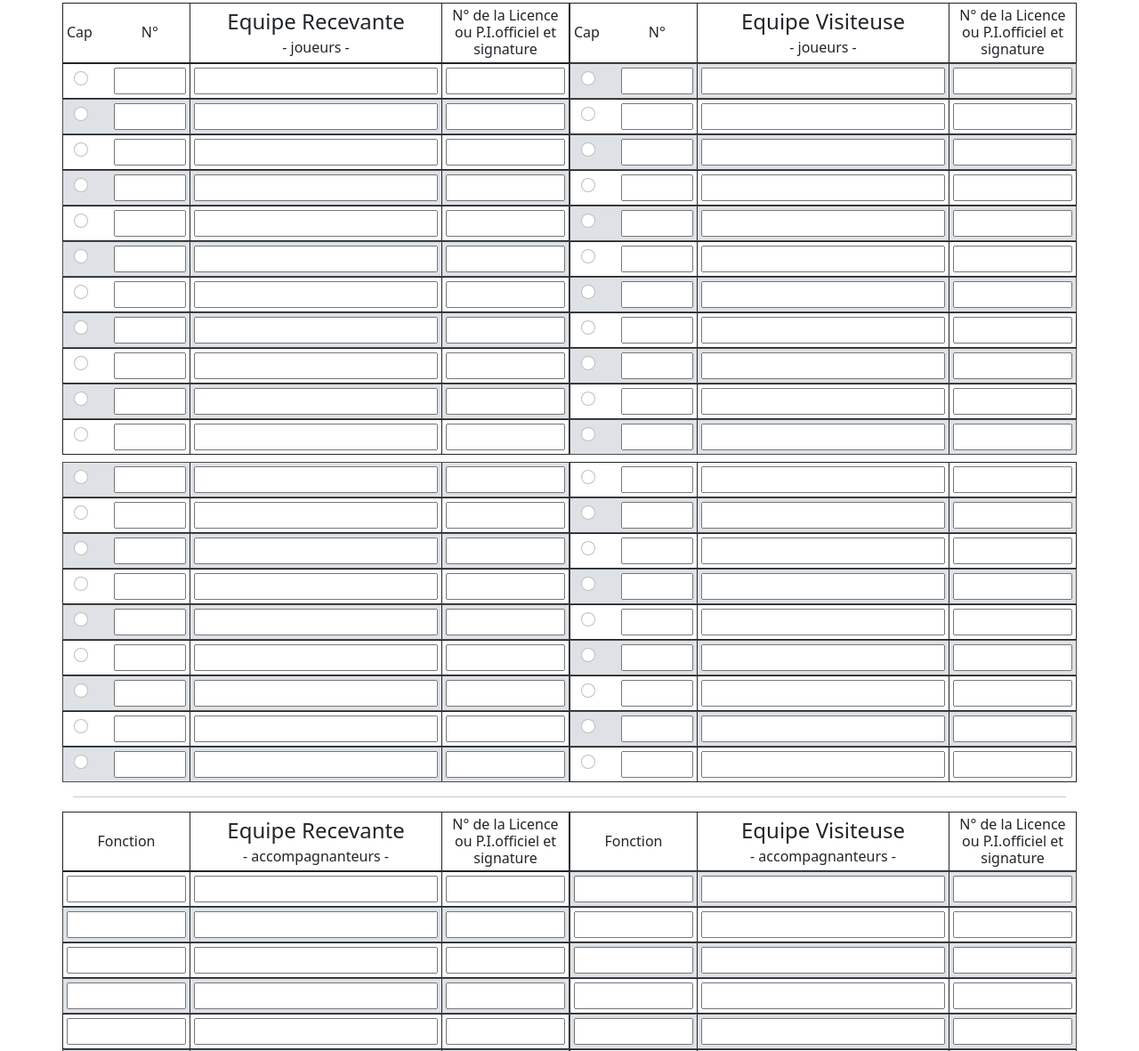
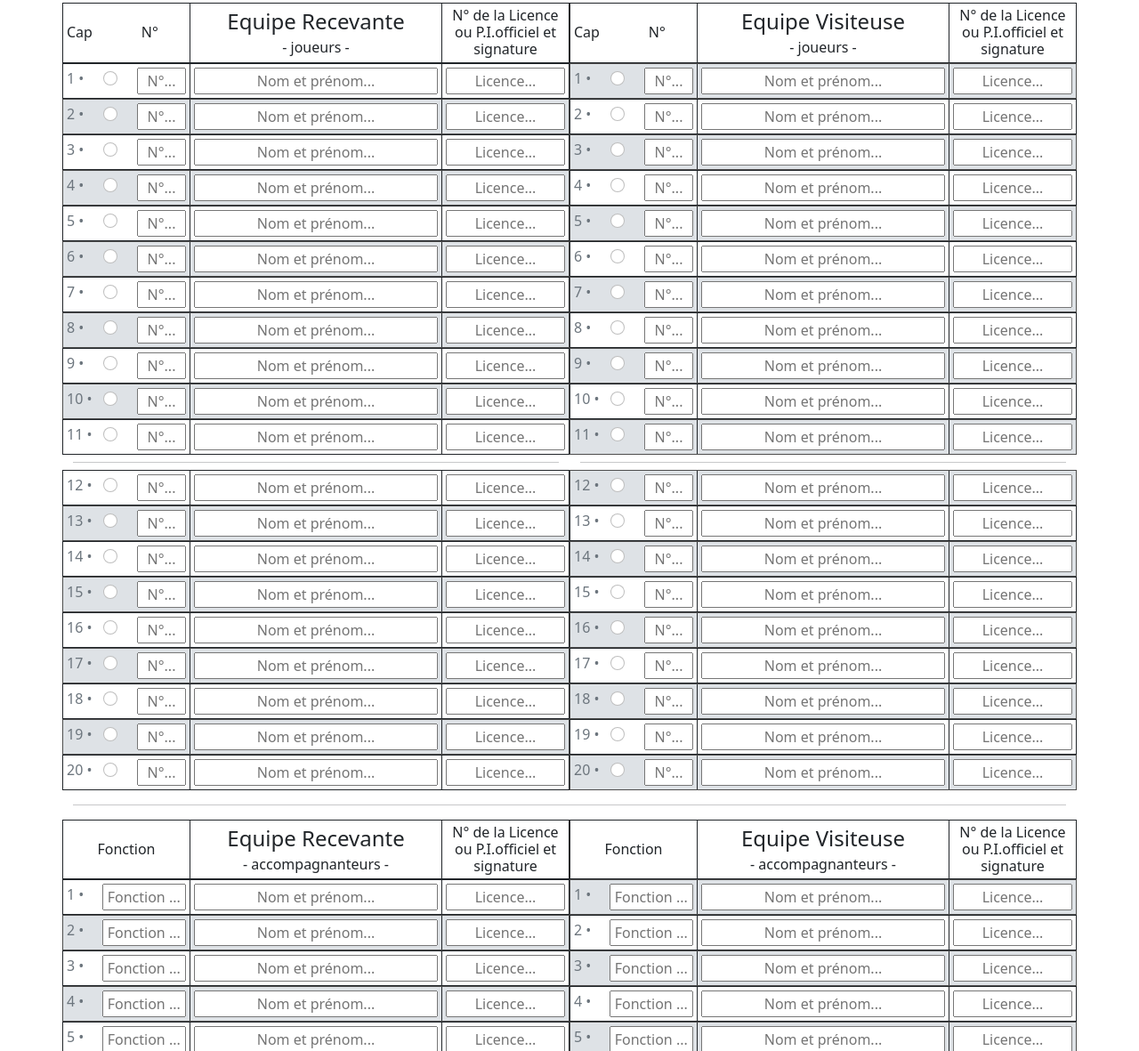
Before and after one commit to tsrhayar/fm, a plain HTML site: page index.html in a window 1280 px wide. Shown: the part 354-1535 px from the top of the page at 89% size. Drawn offline with nearby package versions, Linux system fonts and the light colour scheme.

Commit message:
taha commit

```diff
--- a/index.html
+++ b/index.html
@@ -154,16 +154,12 @@
                 </div>
               </div>
             </div>
-            <div
-              class="col-12 col-lg-6 p-1 order-0 order-lg-1 d-flex border border-dark flex-column nom-joueur-head"
-            >
+            <div class="col-12 col-lg-6 p-1 order-0 order-lg-1 d-flex border border-dark flex-column nom-joueur-head">
               <h4 class="m-auto equipe-recevante">Equipe Recevante</h4>
               <h6 class="m-auto">- joueurs -</h6>
             </div>
             <div class="col-8 col-lg-3 p-1 order-2 order-lg-2 d-flex num-licence-head">
-              <h6 class="m-auto text-center text-num-licence">
-                N° de la Licence ou P.I.officiel et signature
-              </h6>
+              <h6 class="m-auto text-center text-num-licence">N° de la Licence ou P.I.officiel et signature</h6>
             </div>
           </div>
           <div class="joueurs-recevante" id="joueurs-recevante"></div>
@@ -180,16 +176,12 @@
                 </div>
               </div>
             </div>
-            <div
-              class="col-12 col-lg-6 p-1 order-0 order-lg-1 d-flex border border-dark flex-column nom-joueur-head"
-            >
+            <div class="col-12 col-lg-6 p-1 order-0 order-lg-1 d-flex border border-dark flex-column nom-joueur-head">
               <h4 class="m-auto equipe-recevante">Equipe Visiteuse</h4>
               <h6 class="m-auto">- joueurs -</h6>
             </div>
             <div class="col-8 col-lg-3 p-1 order-2 order-lg-2 d-flex num-licence-head">
-              <h6 class="m-auto text-center text-num-licence">
-                N° de la Licence ou P.I.officiel et signature
-              </h6>
+              <h6 class="m-auto text-center text-num-licence">N° de la Licence ou P.I.officiel et signature</h6>
             </div>
           </div>
           <div class="joueurs-visiteuse" id="joueurs-visiteuse"></div>
@@ -202,42 +194,30 @@
       <div class="row">
         <div class="col-12 col-sm-6">
           <div class="row border border-dark">
-            <div
-              class="col-4 col-lg-3 p-1 order-1 order-lg-0 d-flex border border-dark num-joueur-head"
-            >
+            <div class="col-4 col-lg-3 p-1 order-1 order-lg-0 d-flex border border-dark num-joueur-head">
               <h6 class="m-auto">Fonction</h6>
             </div>
-            <div
-              class="col-12 col-lg-6 p-1 order-0 order-lg-1 d-flex border border-dark flex-column nom-joueur-head"
-            >
+            <div class="col-12 col-lg-6 p-1 order-0 order-lg-1 d-flex border border-dark flex-column nom-joueur-head">
               <h4 class="m-auto equipe-recevante">Equipe Recevante</h4>
               <h6 class="m-auto">- accompagnanteurs -</h6>
             </div>
             <div class="col-8 col-lg-3 p-1 order-2 order-lg-2 d-flex num-licence-head">
-              <h6 class="m-auto text-center text-num-licence">
-                N° de la Licence ou P.I.officiel et signature
-              </h6>
+              <h6 class="m-auto text-center text-num-licence">N° de la Licence ou P.I.officiel et signature</h6>
             </div>
           </div>
           <div class="accompagnanteurs-recevante" id="accompagnanteurs-recevante"></div>
         </div>
         <div class="col-12 col-sm-6">
           <div class="row border border-dark">
-            <div
-              class="col-4 col-lg-3 p-1 order-1 order-lg-0 d-flex border border-dark num-joueur-head"
-            >
+            <div class="col-4 col-lg-3 p-1 order-1 order-lg-0 d-flex border border-dark num-joueur-head">
               <h6 class="m-auto">Fonction</h6>
             </div>
-            <div
-              class="col-12 col-lg-6 p-1 order-0 order-lg-1 d-flex border border-dark flex-column nom-joueur-head"
-            >
+            <div class="col-12 col-lg-6 p-1 order-0 order-lg-1 d-flex border border-dark flex-column nom-joueur-head">
               <h4 class="m-auto equipe-recevante">Equipe Visiteuse</h4>
               <h6 class="m-auto">- accompagnanteurs -</h6>
             </div>
             <div class="col-8 col-lg-3 p-1 order-2 order-lg-2 d-flex num-licence-head">
-              <h6 class="m-auto text-center text-num-licence">
-                N° de la Licence ou P.I.officiel et signature
-              </h6>
+              <h6 class="m-auto text-center text-num-licence">N° de la Licence ou P.I.officiel et signature</h6>
             </div>
           </div>
           <div class="accompagnanteurs-visiteuse" id="accompagnanteurs-visiteuse"></div>
@@ -399,9 +379,7 @@
         <div class="col-12" id="reserve-technique">
           <div class="row">
             <div class="col-12 border border-dark reserve-technique-default d-flex">
-              <span class="h2 m-auto text-center text-muted opacity-50">
-                Reserves sur les questions techniques
-              </span>
+              <span class="h2 m-auto text-center text-muted opacity-50"> Reserves sur les questions techniques </span>
             </div>
           </div>
         </div>
@@ -419,9 +397,7 @@
               <span class="badge bg-secondary" id="ajouter-joueur-averti-recevante">Ajouter </span>
             </h6>
             <h6 class="ajouter">
-              <span class="badge bg-secondary" id="supprimer-joueur-averti-recevante"
-                >Supprimer</span
-              >
+              <span class="badge bg-secondary" id="supprimer-joueur-averti-recevante">Supprimer</span>
             </h6>
           </div>
           <div class="row mt-2">
@@ -437,9 +413,7 @@
                 >
                   Nom et prénom
                 </div>
-                <div
-                  class="col-8 col-lg-3 p-1 order-1 order-lg-2 d-flex flex-column text-center num-licence"
-                >
+                <div class="col-8 col-lg-3 p-1 order-1 order-lg-2 d-flex flex-column text-center num-licence">
                   Licence
                 </div>
               </div>
@@ -471,9 +445,7 @@
               ></span>
             </h6>
             <h6 class="ajouter">
-              <span class="badge bg-secondary" id="supprimer-joueur-averti-visiteuse"
-                >Supprimer</span
-              >
+              <span class="badge bg-secondary" id="supprimer-joueur-averti-visiteuse">Supprimer</span>
             </h6>
           </div>
           <div class="row mt-2">
@@ -489,9 +461,7 @@
                 >
                   Nom et prénom
                 </div>
-                <div
-                  class="col-8 col-lg-3 p-1 order-1 order-lg-2 d-flex flex-column text-center num-licence"
-                >
+                <div class="col-8 col-lg-3 p-1 order-1 order-lg-2 d-flex flex-column text-center num-licence">
                   Licence
                 </div>
               </div>
@@ -527,9 +497,7 @@
               ></span>
             </h6>
             <h6 class="ajouter">
-              <span class="badge bg-secondary" id="supprimer-joueur-explu-recevante"
-                >Supprimer</span
-              >
+              <span class="badge bg-secondary" id="supprimer-joueur-explu-recevante">Supprimer</span>
             </h6>
           </div>
           <div class="row mt-2">
@@ -545,9 +513,7 @@
                 >
                   Nom et prénom
                 </div>
-                <div
-                  class="col-8 col-lg-3 p-1 order-1 order-lg-2 d-flex flex-column text-center num-licence"
-                >
+                <div class="col-8 col-lg-3 p-1 order-1 order-lg-2 d-flex flex-column text-center num-licence">
                   Licence
                 </div>
               </div>
@@ -579,9 +545,7 @@
               ></span>
             </h6>
             <h6 class="ajouter">
-              <span class="badge bg-secondary" id="supprimer-joueur-explu-visiteuse"
-                >Supprimer</span
-              >
+              <span class="badge bg-secondary" id="supprimer-joueur-explu-visiteuse">Supprimer</span>
             </h6>
           </div>
           <div class="row mt-2">
@@ -597,9 +561,7 @@
                 >
                   Nom et prénom
                 </div>
-                <div
-                  class="col-8 col-lg-3 p-1 order-1 order-lg-2 d-flex flex-column text-center num-licence"
-                >
+                <div class="col-8 col-lg-3 p-1 order-1 order-lg-2 d-flex flex-column text-center num-licence">
                   Licence
                 </div>
               </div>
@@ -612,9 +574,7 @@
                     </div>
                   </div>
                 </div>
-                <div
-                  class="col-12 col-lg-6 p-1 order-2 order-lg-1 border border-dark flex-column nom-joueur"
-                >
+                <div class="col-12 col-lg-6 p-1 order-2 order-lg-1 border border-dark flex-column nom-joueur">
                   <input type="text" class="w-100 text-center" placeholder="Nom et prénom..." />
                 </div>
                 <div class="col-8 col-lg-3 p-1 order-1 order-lg-2 num-licence">
@@ -627,96 +587,31 @@
       </div>
       <!-- ! Avertisement -->
       <!-- * Joueurs blessés -->
-      <!-- <div class="row">
+      <div class="row">
         <div class="col-12 border border-dark">
-          <h5 class="text-center">Joueurs blessés</h5>
-          <hr />
-          <div class="d-flex">
-            <h6>-- :</h6>
-            &nbsp;&nbsp;
-            <h6 class="ajouter">
-              <span class="badge bg-secondary" id="ajouter-joueur-blesses-recevante"
-                >Ajouter <i class="fa-solid fa-plus"></i
-              ></span>
-            </h6>
-          </div>
-          <div class="row mt-2">
-            <div class="col-12" id="joueurs-averti-recevante">
-              <div class="row border border-dark avertisement mb-1 mx-1">
-                <div
-                  class="col-4 col-lg-3 p-1 order-0 order-lg-0 d-flex flex-column text-center border border-dark num-joueur"
-                >
-                  N°
-                </div>
-                <div
-                  class="col-12 col-lg-6 p-1 order-2 order-lg-1 d-flex flex-column text-center border border-dark nom-joueur"
-                >
-                  Nom et prénom
-                </div>
-                <div
-                  class="col-8 col-lg-3 p-1 order-1 order-lg-2 d-flex flex-column text-center num-licence"
-                >
-                  Licence
-                </div>
-              </div>
-              <div class="row border border-dark avertisement mb-1 mx-1">
-                <div class="col-4 col-lg-3 p-1 order-0 order-lg-0 border border-dark num-joueur">
-                  <input type="number" class="w-100 text-center" placeholder="N°..." />
-                </div>
-                <div class="col-12 col-lg-6 p-1 order-2 order-lg-1 border border-dark nom-joueur">
-                  <input type="text" class="w-100 text-center" placeholder="Nom et prénom..." />
-                </div>
-                <div class="col-8 col-lg-3 p-1 order-1 order-lg-2 num-licence">
-                  <input type="text" class="w-100 text-center" placeholder="Licence..." />
-                </div>
+          <div class="row">
+            <div class="col-3">
+              <div class="row">
+                <div class="col-6">Fonction</div>
+                <div class="col-6" dir="rtl">المهمة</div>
               </div>
             </div>
-          </div>
-          <hr />
-          <div class="d-flex">
-            <h6>-- :</h6>
-            &nbsp;&nbsp;
-            <h6 class="ajouter">
-              <span class="badge bg-secondary" id="ajouter-joueur-blesses-visiteuse"
-                >Ajouter <i class="fa-solid fa-plus"></i
-              ></span>
-            </h6>
-          </div>
-          <div class="row mt-2">
-            <div class="col-12" id="joueurs-averti-visiteuse">
-              <div class="row border border-dark mb-1 mx-1">
-                <div
-                  class="col-4 col-lg-3 p-1 order-0 order-lg-0 d-flex flex-column text-center border border-dark num-joueur"
-                >
-                  N°
-                </div>
-                <div
-                  class="col-12 col-lg-6 p-1 order-2 order-lg-1 d-flex flex-column text-center border border-dark nom-joueur"
-                >
-                  Nom et prénom
-                </div>
-                <div
-                  class="col-8 col-lg-3 p-1 order-1 order-lg-2 d-flex flex-column text-center num-licence"
-                >
-                  Licence
-                </div>
+            <div class="col-6 border border-dark border-top-0 border-bottom-0" >
+              <div class="row">
+                <div class="col-6">Nom et Prénom</div>
+                <div class="col-6" dir="rtl">الإسم و النسب</div>
               </div>
-              <div class="row border border-dark mb-1 mx-1">
-                <div class="col-4 col-lg-3 p-1 order-0 order-lg-0 border border-dark num-joueur">
-                  <input type="number" class="w-100 text-center" placeholder="N°..." />
-                </div>
-                <div class="col-12 col-lg-6 p-1 order-2 order-lg-1 border border-dark nom-joueur">
-                  <input type="text" class="w-100 text-center" placeholder="Nom et prénom..." />
-                </div>
-                <div class="col-8 col-lg-3 p-1 order-1 order-lg-2 num-licence">
-                  <input type="text" class="w-100 text-center" placeholder="Licence..." />
-                </div>
+            </div>
+            <div class="col-3">
+              <div class="row">
+                <div class="col-6">Signature</div>
+                <div class="col-6" dir="rtl">التوقيع</div>
               </div>
             </div>
           </div>
         </div>
-      </div> -->
-      <!-- ! Joueurs blessés -->
+      </div>
+      <!-- ! Arbitres et commisaire -->
     </div>
     <script src="https://ajax.googleapis.com/ajax/libs/jquery/3.5.1/jquery.min.js"></script>
     <script src="./javascript/index.js"></script>
--- a/javascript/index.js
+++ b/javascript/index.js
@@ -3,22 +3,33 @@ $(document).ready(function () {
     $(`#joueurs-${type}`).html("");
     for (let i = 0; i < nombre; i++) {
       $(`#joueurs-${type}`).append(`
-                <div ${i == 10 ? "class=mb-2" : ""} >
+        <div>
           <div class="row border border-dark">
-                        <div class="col-4 col-lg-3 p-1 order-0 order-lg-0 d-flex border border-dark num-joueur" >
+              <div class="col-6 col-lg-3 p-1 order-0 order-lg-0 d-flex border border-dark num-joueur" >
                   <div class="row">
-                              <div class="col-4"><input class="ms-2 form-check-input me-2" type="radio" name="captitaine-${type}"></div>
-                              <div class="col-8"><input type="number" class="w-100 text-center" /></div>
+                    <div class="col-5 col-sm-6 col-md-4 col-lg-6">
+                      <div class="row">
+                        <div class="col-5 text-muted">
+                          ${i+1}&nbsp;•
+                        </div>
+                        <div class="col-7">
+                          <input class="ms-2 form-check-input me-2" type="radio" name="captitaine-${type}"></div>
+                        </div>
+                      </div>
+                    <div class="col-7 col-sm-6 col-md-8 col-lg-6"><input type="number" class="w-100 text-center" placeholder="N°..." /></div>
                   </div>
               </div>
               <div class="col-12 col-lg-6 p-1 order-2 order-lg-1 d-flex border border-dark flex-column nom-joueur" >
-                            <input type="text" class="w-100" />
+                  <input type="text" class="w-100 text-center" placeholder="Nom et prénom..."/>
               </div>
-                        <div class="col-8 col-lg-3 p-1 order-1 order-lg-2 d-flex num-licence">
-                            <input type="text" class="w-100 text-center" />
+              <div class="col-6 col-lg-3 p-1 order-1 order-lg-2 d-flex num-licence">
+                  <input type="text" class="w-100 text-center" placeholder="Licence..."/>
               </div>
           </div>
       </div>`);
+      if(i==10){
+        $(`#joueurs-${type}`).append('<hr class="my-2"/>');
+      }
     }
   }
   function tableauAccompagnateurs(type, nombre) {
@@ -28,13 +39,22 @@ $(document).ready(function () {
                 <div ${i == 10 ? "class=mb-2" : ""}>
                     <div class="row border border-dark">
                         <div class="col-4 col-lg-3 p-1 order-0 order-lg-0 d-flex border border-dark num-joueur" >
-                            <input type="text" class="w-100 text-center" />
+                        <div class="row">
+                          <div class="col-3">
+                            <div class="row">
+                              <div class="col-12 text-muted">
+                                ${i+1}&nbsp;•
+                              </div>
+                            </div>
+                          </div>
+                          <div class="col-9"><input type="number" class="w-100 text-center" placeholder="Fonction ..." /></div>
+                        </div>
                         </div>
                         <div class="col-12 col-lg-6 p-1 order-2 order-lg-1 d-flex border border-dark flex-column nom-joueur" >
-                            <input type="text" class="w-100" />
+                            <input type="text" class="w-100 text-center" placeholder="Nom et prénom..." />
                         </div>
                         <div class="col-8 col-lg-3 p-1 order-1 order-lg-2 d-flex num-licence">
-                            <input type="text" class="w-100 text-center" />
+                            <input type="text" class="w-100 text-center" placeholder="Licence..."/>
                         </div>
                     </div>
                 </div>`);
@@ -90,7 +110,7 @@ $('input[name="reserve-technique"]').click(function () {
     $("#reserve-technique").html(`
       <div class="row">
         <div class="col-12 border border-dark reserve-technique-default d-flex">
-          <span class="display-1 m-auto">Ras</span>
+          <span class="display-1 m-auto">RAS</span>
         </div>
       </div>
     `);
@@ -112,8 +132,8 @@ function nombreJoueurAvertiOuExplu(type, equipe) {
       <div class="row border border-dark avertisement mb-1 mx-1 d-none">
         <div class="col-4 col-lg-3 p-1 order-0 order-lg-0 border border-dark num-joueur">
           <div class="row">
-            <div class="col-2 text-center text-muted">${i + 2}•</div>
-            <div class="col-10">
+            <div class="col-3 text-center text-muted">${i + 2}•</div>
+            <div class="col-9">
               <input type="number" class="w-100 text-center" placeholder="N°..." />
             </div>
           </div>
@@ -151,7 +171,7 @@ function nombreJoueurAvertiOuExplu(type, equipe) {
       }
     }
     if (lastDiv) {
-      childrenDiv[childrenDiv.length-1].classList.add("d-none");
+      childrenDiv[childrenDiv.length - 1].classList.add("d-none");
     }
   });
 }
@@ -159,3 +179,5 @@ nombreJoueurAvertiOuExplu("averti", "recevante");
 nombreJoueurAvertiOuExplu("averti", "visiteuse");
 nombreJoueurAvertiOuExplu("explu", "recevante");
 nombreJoueurAvertiOuExplu("explu", "visiteuse");
+nombreJoueurAvertiOuExplu("blesses", "recevante");
+nombreJoueurAvertiOuExplu("blesses", "visiteuse");
```
Lines whose indentation alone changed are shown as unchanged.
